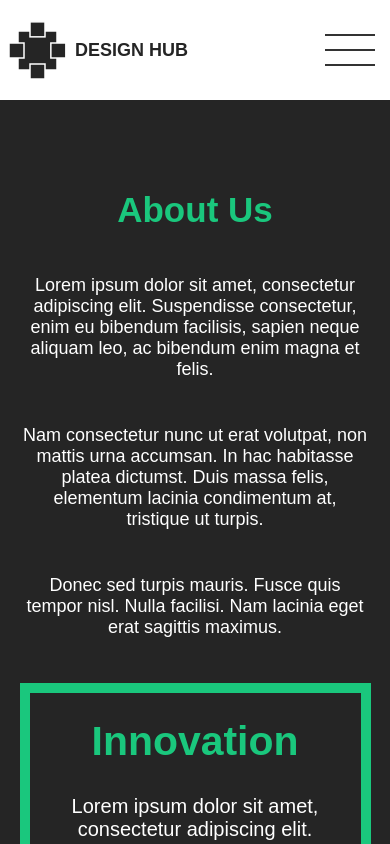
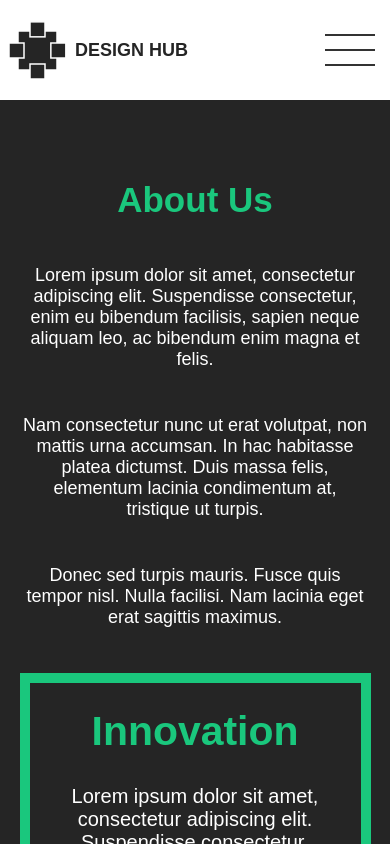
Before and after one commit to Aiche1990/designhub, a React (Create React App) app: page /about in a window 390 px wide. Shown: the top 844 px of the page. Built offline with nearby package versions, Linux system fonts and the light colour scheme.

Commit message:
'initial-commit'

```diff
--- a/src/styles/2-layouts/3-about.sass
+++ b/src/styles/2-layouts/3-about.sass
@@ -3,17 +3,14 @@
 .about
     transition: all .3s ease
     width: 100%
-    height: 100vh
+    height: 100%
     background: #252525
-    padding-top: 100px
-    padding-bottom: 100px
-    @media (max-width: 991px) and (max-height: 990px )
+    padding-top: 90px
+    padding-bottom: 90px
+    @media (max-height: 990px)
+        height: 990px
+    @media (max-width: 767px)
         height: auto
-    @media (max-width: 991px)
-        height: auto
-    @media (max-width: 991px)
-        height: auto
-
     position: absolute
     left: 0
     right: 0
```
